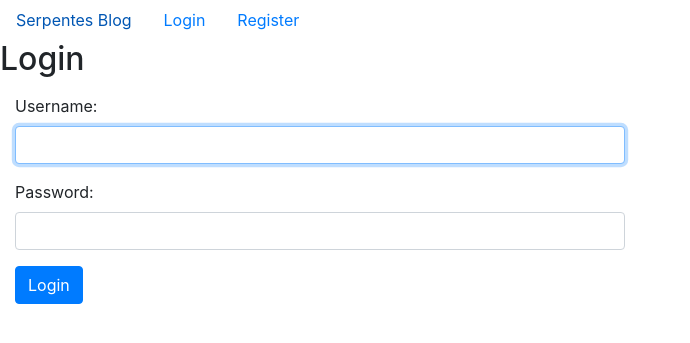
After one commit to AWP2018-2019/SerpentesBlog, a Django app: page /login/ in a window 1280 px wide. The commit adds this page. Shown: the top 343 px of the page, without its empty margins (0-690 px from the left). Run offline with Django 3.2, Linux system fonts and the light colour scheme; parts of the project's set-up code (start-up, migrations or seed data) failed here and were passed over; some libraries are stand-ins or nearby versions.

Commit message:
Added Login/Register/Logout views + login template

```diff
--- a/blog/templates/index.html
+++ b/blog/templates/index.html
@@ -4,9 +4,6 @@
 
 {% block content %}
 
-<a class="btn btn-secondary" style="margin-left:1.2%;margin-top:5%;" href="{% url 'post_create' %}">
-  Create post
-</a>
 
 <div class="row container">
   {% for post in post_list %}
--- /dev/null
+++ b/blog/templates/login.html
@@ -0,0 +1,23 @@
+{% extends 'base.html' %}
+
+{% block content %}
+  <h2>Login</h2>
+  <form method="post" class="col-6">
+    {% csrf_token %}
+    <div class="form-group">
+        {{ form.errors }}
+    </div>
+
+    <div class="form-group">
+      <label for="id_username">Username:</label>
+      <input type="text" name="username" class="form-control" autofocus="" required="" id="id_username" maxlength="150">
+    </div>
+
+    <div class="form-group">
+      <label for="id_password">Password:</label>
+      <input type="password" name="password" class="form-control" required="" id="id_password">
+    </div>
+
+    <button class="btn btn-primary" type="submit">Login</button>
+  </form>
+{% endblock %}
--- a/blog/urls.py
+++ b/blog/urls.py
@@ -6,10 +6,14 @@ from views import (
     CommentDeleteView,
     post_detail,
     UserProfileView,
+    LoginView,
+    RegisterView,
 )
 
 urlpatterns = [
     url(r'^$', index, name='index'),
+    url(r'^login/$', LoginView.as_view(), name='login'),
+    url(r'^register/$', RegisterView.as_view(), name='register'),
     url(r'^$', PostListView.as_view(), name='post_list'),
     url(r'^post/(?P<pk>[0-9]+)/comment/create$', CommentCreateView.as_view(), name='comment_create'),
     url(r'^userprofile/(?P<pk>[0-9]+)$', UserProfileView.as_view(), name='user_profile'),
--- a/blog/views.py
+++ b/blog/views.py
@@ -12,6 +12,7 @@ from django.urls import reverse_lazy
 # Create your views here.
 from django.views.generic.edit import CreateView, UpdateView, DeleteView
 from forms import CommentForm
+from django.contrib.auth.forms import UserCreationForm, AuthenticationForm
 
 
 def index(request):
@@ -59,3 +60,39 @@ class UserProfileView(LoginRequiredMixin, DetailView):
     def get_object(self):
         user = User.objects.get(id=self.kwargs['pk'])
         return user
+
+class LoginView(TemplateView):
+    template_name = 'login.html'
+
+    def get_context_data(self):
+        form = AuthenticationForm()
+        return {'form': form}
+
+    def post(self, request, *args, **kwargs):
+        form = AuthenticationForm(request=request, data=request.POST)
+        if form.is_valid():
+            data = form.cleaned_data
+            user = authenticate(username=data['username'],
+                                password=data['password'])
+            login(request, user)
+            return redirect(reverse_lazy('index'))
+        else:
+            return render(request, "login.html", {"form": form})
+
+class RegisterView(CreateView):
+    template_name= 'register.html'
+    form_class = UserCreationForm
+    model = User
+
+    def form_valid(self, form):
+        data = form.cleaned_data
+        user = User.objects.create_user(username=data['username'],
+                                        password=data['password1'])
+        UserProfile.objects.create(user=user)
+        return redirect('index')
+
+class LogoutView(View):
+
+    def get(self, request, *args, **kwargs):
+        logout(request)
+        return redirect(reverse_lazy('index'))
--- /dev/null
+++ b/requirements.txt
@@ -0,0 +1,3 @@
+Django==1.11.18
+Pillow==5.4.1
+pytz==2018.9
```
